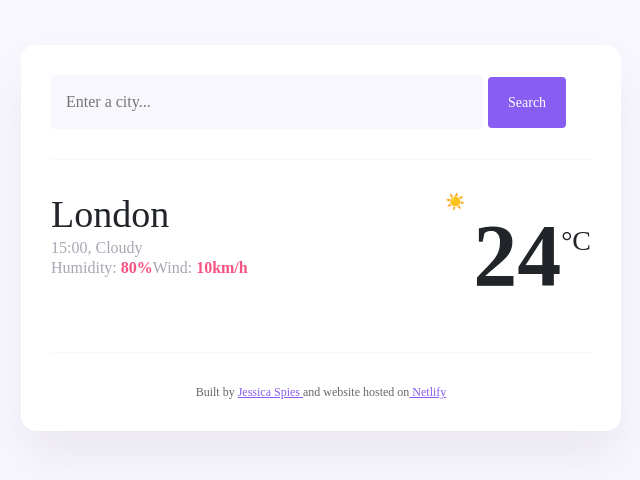
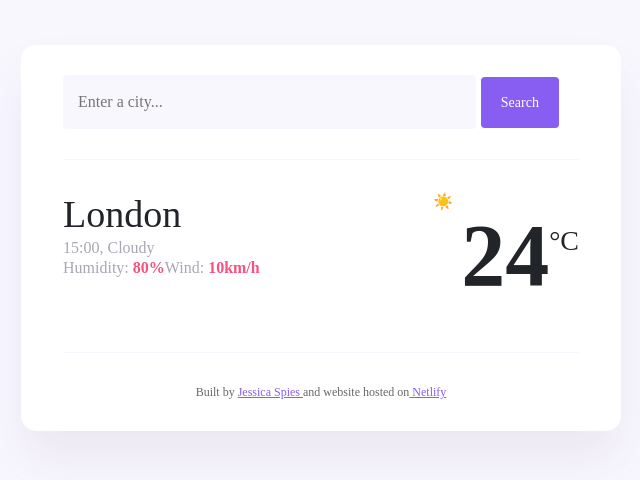
Before and after one commit to HarperDoug/my-app, a React (Create React App) app: page / in a window 1280 px wide. Shown: the top 480 px of the page, without its empty margins (319-959 px from the left). Built offline with nearby package versions, Linux system fonts and the light colour scheme.

Commit message:
Completed adding bootstrapp

```diff
--- a/package.json
+++ b/package.json
@@ -3,6 +3,7 @@
   "version": "0.1.0",
   "private": true,
   "dependencies": {
+    "bootstrap": "^5.3.3",
     "cra-template": "1.2.0",
     "react": "^18.0.0",
     "react-dom": "^18.0.0",
--- a/public/index.html
+++ b/public/index.html
@@ -29,9 +29,7 @@
   </head>
   <body>
     <noscript>You need to enable JavaScript to run this app.</noscript>
-    <div class = "container">
       <div id="root"></div>
-    </div>
     <!--
       This HTML file is a template.
       If you open it directly in the browser, you will see an empty page.
--- a/src/App.js
+++ b/src/App.js
@@ -4,6 +4,7 @@
 function Weather() {
   return (
     <div className="Weather">
+      <div className = "container">
       <header>
         <form className="search-form">
           <input
@@ -46,6 +47,7 @@
         and website hosted on
         <a href="https://whimsical-moonbeam-18ec59.netlify.app/" target="_blank" rel="noreferrer"> Netlify</a>
       </footer>
+      </div>
     </div>
   );
 }
--- a/src/index.js
+++ b/src/index.js
@@ -1,5 +1,6 @@
 import React from 'react';
 import ReactDOM from 'react-dom/client';
+import "bootstrap/dist/css/bootstrap.css";
 import './index.css';
 import App from './App';
 import reportWebVitals from './reportWebVitals';
```
Also changed, not shown: 1 other file (tests, documents, lock files or other folders).
